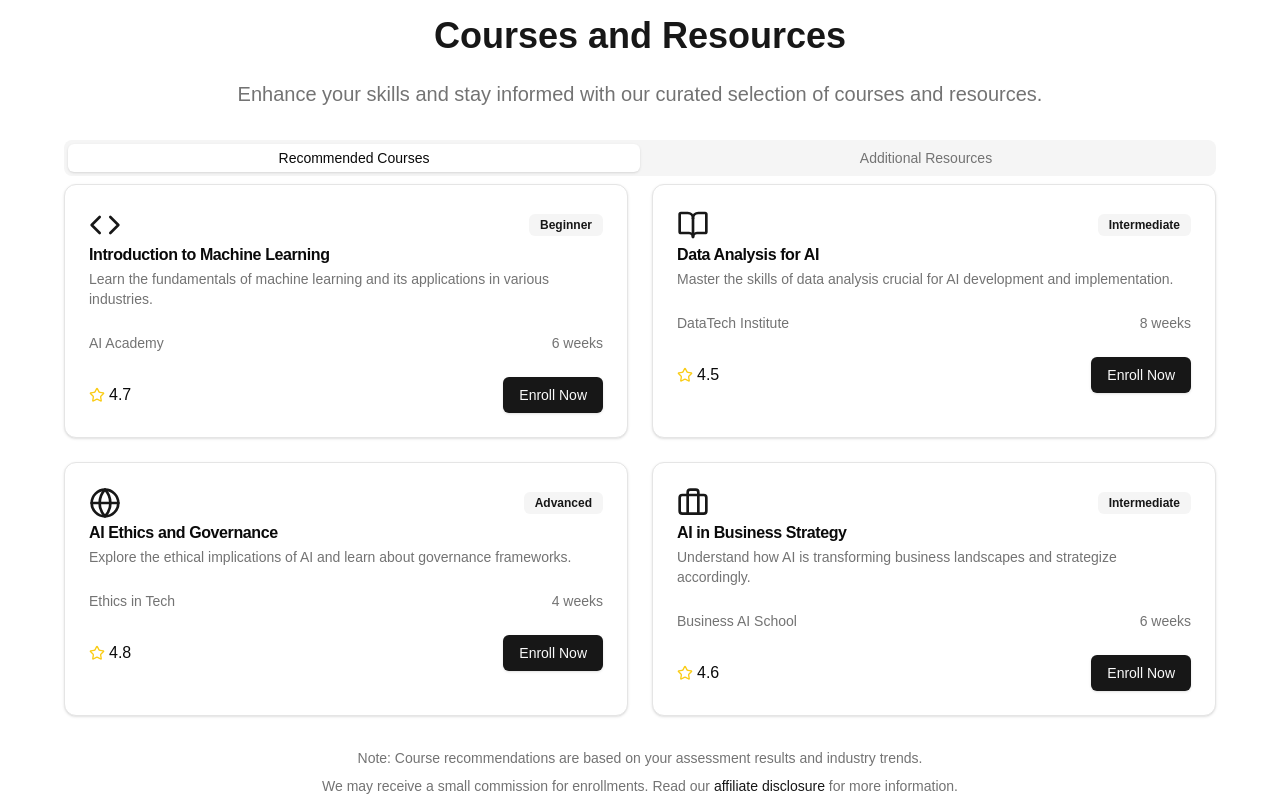
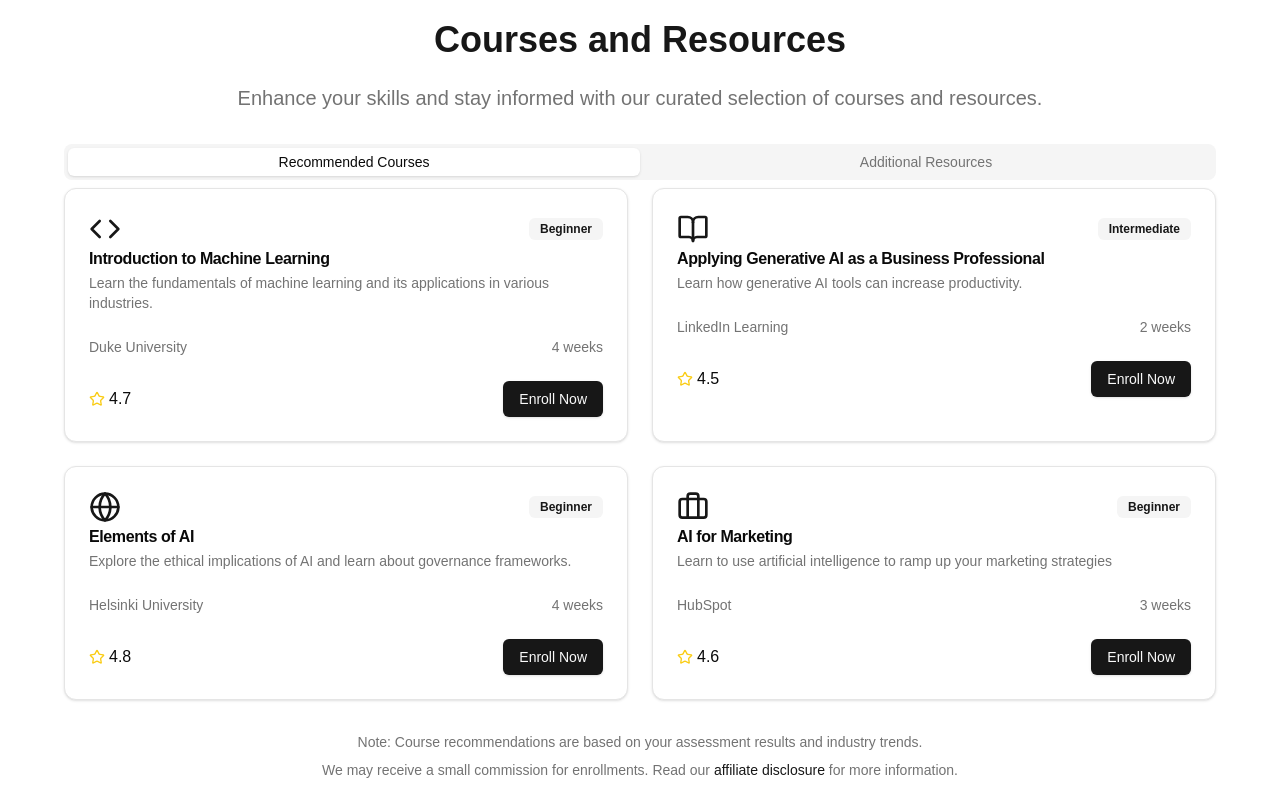
Before and after one commit to jakobwennberg/waitmj, a Next.js app: page /courses in a window 1280 px wide. Built offline with nearby package versions, Linux system fonts and the light colour scheme.

Commit message:
Ready for first launch

```diff
--- a/app/assessment/email/page.tsx
+++ b/app/assessment/email/page.tsx
@@ -72,8 +72,8 @@ export default function EmailCollectionPage() {
   }
 
   return (
-    <div className="min-h-screen bg-background p-4">
-      <Card className="max-w-2xl mx-auto">
+    <div className="min-h-screen bg-background flex items-center justify-center p-4">
+      <Card className="max-w-2xl w-full">
         <CardHeader>
           <CardTitle>Would you like personalized insights?</CardTitle>
           <CardDescription>
--- a/app/assessment/page.tsx
+++ b/app/assessment/page.tsx
@@ -129,8 +129,8 @@ export default function AssessmentPage() {
   }
 
   return (
-    <div className="min-h-screen bg-background p-4">
-      <Card className="max-w-2xl mx-auto">
+    <div className="min-h-screen bg-background flex items-center justify-center p-4">
+      <Card className="max-w-2xl w-full">
         <CardHeader>
           <CardTitle>Step 1: Tell Us About Yourself</CardTitle>
           <CardDescription>
--- a/app/assessment/questions/page.tsx
+++ b/app/assessment/questions/page.tsx
@@ -87,8 +87,6 @@ export default function JobQuestionsPage() {
     }
   }
 
-  const progress = ((currentQuestion + 1) / questions.length) * 100
-
   const handleSubmit = async () => {
     if (Object.keys(answers).length < questions.length) {
       toast({
@@ -133,6 +131,7 @@ export default function JobQuestionsPage() {
   }
 
   const currentQ = questions[currentQuestion]
+  const progress = ((currentQuestion + 1) / questions.length) * 100
 
   return (
     <div className="min-h-screen bg-background flex items-center justify-center p-4">
@@ -153,17 +152,17 @@ export default function JobQuestionsPage() {
             </div>
 
             <RadioGroup
-              value={answers[currentQ.id]}
+              value={answers[currentQ.id] || ''}
               onValueChange={handleAnswer}
               className="space-y-3"
             >
               <div className="flex items-center space-x-2">
-                <RadioGroupItem value="yes" id="yes" />
-                <Label htmlFor="yes">Yes</Label>
+                <RadioGroupItem value="yes" id={`yes-${currentQ.id}`} />
+                <Label htmlFor={`yes-${currentQ.id}`}>Yes</Label>
               </div>
               <div className="flex items-center space-x-2">
-                <RadioGroupItem value="no" id="no" />
-                <Label htmlFor="no">No</Label>
+                <RadioGroupItem value="no" id={`no-${currentQ.id}`} />
+                <Label htmlFor={`no-${currentQ.id}`}>No</Label>
               </div>
             </RadioGroup>
 
--- a/app/courses/page.tsx
+++ b/app/courses/page.tsx
@@ -12,48 +12,48 @@ const courses = [
   {
     title: "Introduction to Machine Learning",
     description: "Learn the fundamentals of machine learning and its applications in various industries.",
-    provider: "AI Academy",
-    duration: "6 weeks",
+    provider: "Duke University",
+    duration: "4 weeks",
     level: "Beginner",
     rating: 4.7,
     icon: Code,
-    enrollLink: "https://example.com/intro-to-ml",
+    enrollLink: "https://www.coursera.org/learn/machine-learning-duke?utm_medium=sem&utm_source=gg&utm_campaign=B2C_EMEA__coursera_FTCOF_career-academy_pmax-multiple-audiences-country-multi&campaignid=20858198824&adgroupid=&device=c&keyword=&matchtype=&network=x&devicemodel=&adposition=&creativeid=&hide_mobile_promo&gad_source=1&gclid=Cj0KCQiA0--6BhCBARIsADYqyL-PsTjR5JwSOfPasBOv4vNz4viKbEvA7dvwGq2NPNZuI0Fa64ayu_MaAs_yEALw_wcB",
   },
   {
-    title: "Data Analysis for AI",
-    description: "Master the skills of data analysis crucial for AI development and implementation.",
-    provider: "DataTech Institute",
-    duration: "8 weeks",
+    title: "Applying Generative AI as a Business Professional",
+    description: "Learn how generative AI tools can increase productivity.",
+    provider: "LinkedIn Learning",
+    duration: "2 weeks",
     level: "Intermediate",
     rating: 4.5,
     icon: BookOpen,
-    enrollLink: "https://example.com/data-analysis-ai",
+    enrollLink: "https://www.linkedin.com/learning/paths/building-generative-ai-skills-for-business-professionals",
   },
   {
-    title: "AI Ethics and Governance",
+    title: "Elements of AI",
     description: "Explore the ethical implications of AI and learn about governance frameworks.",
-    provider: "Ethics in Tech",
+    provider: "Helsinki University",
     duration: "4 weeks",
-    level: "Advanced",
+    level: "Beginner",
     rating: 4.8,
     icon: Globe,
-    enrollLink: "https://example.com/ai-ethics",
+    enrollLink: "https://www.elementsofai.com/",
   },
   {
-    title: "AI in Business Strategy",
-    description: "Understand how AI is transforming business landscapes and strategize accordingly.",
-    provider: "Business AI School",
-    duration: "6 weeks",
-    level: "Intermediate",
+    title: "AI for Marketing",
+    description: "Learn to use artificial intelligence to ramp up your marketing strategies",
+    provider: "HubSpot",
+    duration: "3 weeks",
+    level: "Beginner",
     rating: 4.6,
     icon: Briefcase,
-    enrollLink: "https://example.com/ai-business-strategy",
+    enrollLink: "https://academy.hubspot.com/courses/AI-for-Marketers",
   },
 ]
 
 const resources = [
   {
-    title: "AI Job Market Report 2023",
+    title: "AI Job Market Report 2024",
     description: "Comprehensive analysis of AI's impact on various job sectors.",
     type: "PDF Report",
     icon: GraduationCap,
--- a/app/page.tsx
+++ b/app/page.tsx
@@ -11,7 +11,6 @@ export default function LandingPage() {
           <div className="space-x-4">
             <Link href="/about" className="text-muted-foreground hover:text-primary">About Us</Link>
             <Link href="/how-it-works" className="text-muted-foreground hover:text-primary">How It Works</Link>
-            <Link href="/testimonials" className="text-muted-foreground hover:text-primary">Testimonials</Link>
             <Link href="/contact" className="text-muted-foreground hover:text-primary">Contact</Link>
           </div>
         </nav>
--- a/app/testimonials/page.tsx
+++ /dev/null
@@ -1,100 +0,0 @@
-import { Card, CardContent, CardHeader, CardTitle } from "@/components/ui/card"
-import { Avatar, AvatarFallback, AvatarImage } from "@/components/ui/avatar"
-import { Star } from 'lucide-react'
-
-const testimonials = [
-  {
-    name: "Sarah Johnson",
-    role: "Marketing Manager",
-    content: "The AI job assessment opened my eyes to the skills I need to focus on. It's given me a clear path for professional development in the age of AI.",
-    avatar: "/placeholder.svg?height=40&width=40",
-    rating: 5
-  },
-  {
-    name: "Michael Chen",
-    role: "Software Developer",
-    content: "As a developer, I was skeptical about AI's impact on my job. This assessment provided valuable insights and helped me identify areas where I can work alongside AI more effectively.",
-    avatar: "/placeholder.svg?height=40&width=40",
-    rating: 4
-  },
-  {
-    name: "Emily Rodriguez",
-    role: "HR Specialist",
-    content: "The personalized recommendations were spot-on. I've already started implementing some of the suggested strategies in my role, and I feel more confident about my career prospects.",
-    avatar: "/placeholder.svg?height=40&width=40",
-    rating: 5
-  },
-  {
-    name: "David Patel",
-    role: "Financial Analyst",
-    content: "I was surprised by how comprehensive the assessment was. It not only evaluated my current skills but also provided insights into emerging trends in my industry. Highly recommended!",
-    avatar: "/placeholder.svg?height=40&width=40",
-    rating: 5
-  },
-  {
-    name: "Laura Thompson",
-    role: "Graphic Designer",
-    content: "As a creative professional, I was concerned about AI's impact on my field. This assessment helped me understand how to leverage AI tools to enhance my work rather than replace it.",
-    avatar: "/placeholder.svg?height=40&width=40",
-    rating: 4
-  },
-  {
-    name: "Alex Novak",
-    role: "Project Manager",
-    content: "The AI Replaceability Score was a wake-up call. It motivated me to upskill in areas I hadn't considered before. I feel much more prepared for the future of work now.",
-    avatar: "/placeholder.svg?height=40&width=40",
-    rating: 5
-  }
-]
-
-export default function TestimonialsPage() {
-  return (
-    <div className="min-h-screen bg-background py-12 px-4 sm:px-6 lg:px-8">
-      <div className="max-w-4xl mx-auto">
-        <h1 className="text-4xl font-bold text-center text-primary mb-8">What Our Users Say</h1>
-        <p className="text-xl text-center text-muted-foreground mb-12">
-          Discover how our AI job assessment has helped professionals across various industries prepare for the future of work.
-        </p>
-
-        <div className="grid gap-6 md:grid-cols-2">
-          {testimonials.map((testimonial, index) => (
-            <Card key={index}>
-              <CardHeader className="flex flex-row items-center gap-4">
-                <Avatar>
-                  <AvatarImage src={testimonial.avatar} alt={testimonial.name} />
-                  <AvatarFallback>{testimonial.name.split(' ').map(n => n[0]).join('')}</AvatarFallback>
-                </Avatar>
-                <div>
-                  <CardTitle className="text-lg">{testimonial.name}</CardTitle>
-                  <p className="text-sm text-muted-foreground">{testimonial.role}</p>
-                </div>
-              </CardHeader>
-              <CardContent>
-                <p className="mb-2">{testimonial.content}</p>
-                <div className="flex items-center">
-                  {[...Array(5)].map((_, i) => (
-                    <Star
-                      key={i}
-                      className={`h-4 w-4 ${
-                        i < testimonial.rating ? 'text-yellow-400 fill-yellow-400' : 'text-gray-300'
-                      }`}
-                    />
-                  ))}
-                </div>
-              </CardContent>
-            </Card>
-          ))}
-        </div>
-
-        <div className="mt-12 text-center">
-          <p className="text-muted-foreground">
-            Join thousands of professionals who have gained valuable insights from our AI job assessment.
-          </p>
-          <p className="mt-4 text-primary font-semibold">
-            Start your assessment today and take control of your career's future.
-          </p>
-        </div>
-      </div>
-    </div>
-  )
-}
--- a/lib/langbase/retrieval.ts
+++ b/lib/langbase/retrieval.ts
@@ -2,7 +2,7 @@
 
 import { LANGBASE_API } from './config';
 
-const MAX_RETRIES = 3;
+const MAX_RETRIES = 2;
 const BASE_DELAY = 2000;
 
 interface LangbaseQuery {
```
